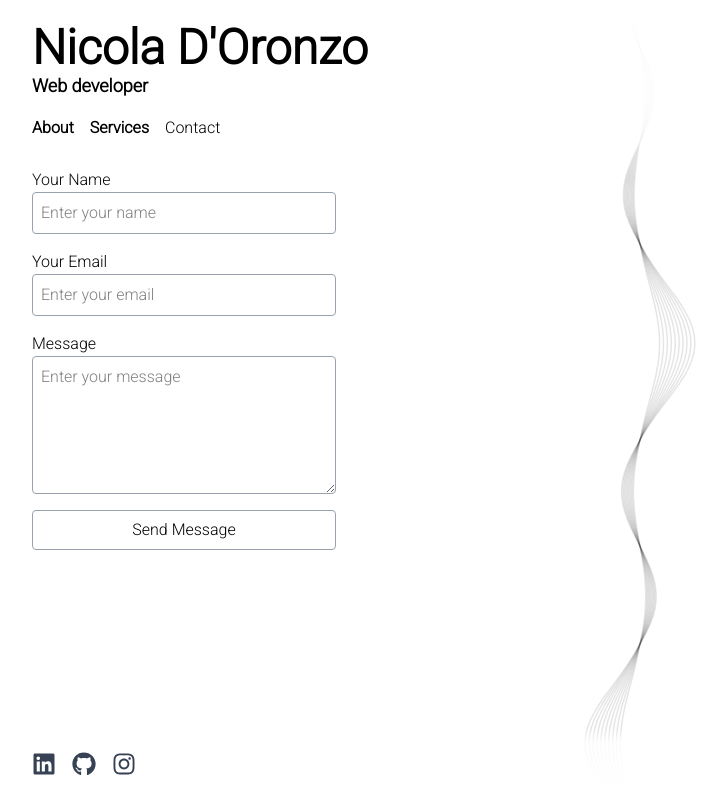
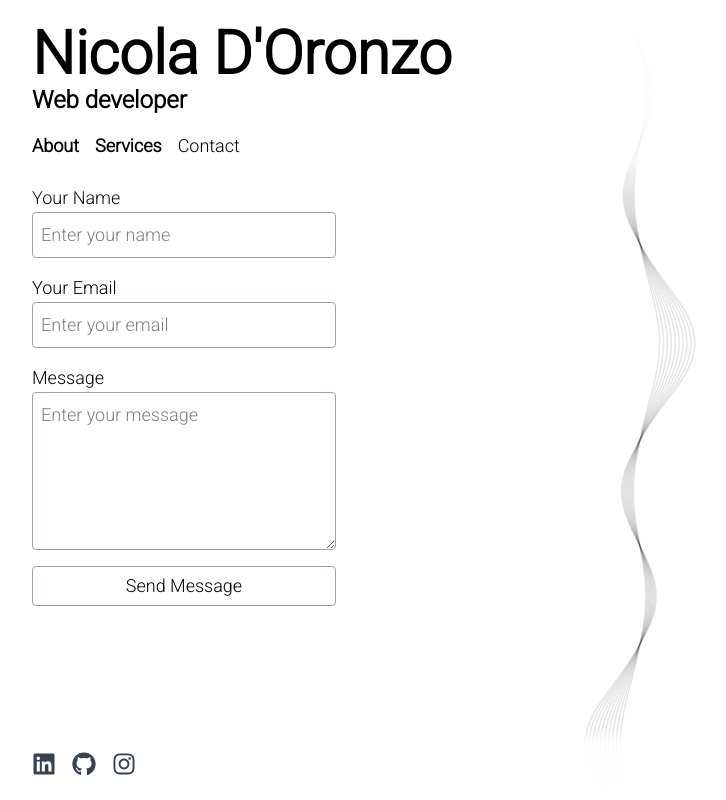
Before and after one commit to DylanBob211/my-portfolio, a Next.js app: page /en/contact in a window 1280 px wide. Shown: the whole page, without its empty margins (0-726 px from the left). Built offline with nearby package versions, Linux system fonts and the light colour scheme; no server answers.

Commit message:
increase header text sizes and adjust main padding for improved layout

```diff
--- a/app/[lang]/header.tsx
+++ b/app/[lang]/header.tsx
@@ -35,7 +35,7 @@ export default function Header({ dict }: { dict: Dictionary }) {
       <div className="container mx-auto">
         <NextLink href={`/${locale}`}>
           <motion.h1
-            className="text-3xl font-bold lg:text-5xl"
+            className="text-3xl font-bold lg:text-6xl"
             initial={{ opacity: 0, y: 5 }}
             animate={{ opacity: 1, y: 0 }}
             transition={{ duration: 1, ease: 'easeInOut' }}
@@ -44,7 +44,7 @@ export default function Header({ dict }: { dict: Dictionary }) {
           </motion.h1>
         </NextLink>
         <motion.h2
-          className="mb-4 text-lg font-semibold"
+          className="mb-4 text-lg font-semibold lg:text-2xl"
           initial={{ opacity: 0, y: 5 }}
           animate={{ opacity: 1, y: 0 }}
           transition={{ duration: 1, ease: 'easeInOut', delay: 0.2 }}
@@ -60,7 +60,11 @@ export default function Header({ dict }: { dict: Dictionary }) {
             className="flex gap-4"
           >
             {navItems.map((item, i) => (
-              <motion.li key={item.name + item.path} variants={listItem}>
+              <motion.li
+                key={item.name + item.path}
+                variants={listItem}
+                className="lg:text-lg"
+              >
                 <Link path={item.path}>{item.name}</Link>
               </motion.li>
             ))}
--- a/app/[lang]/layout.tsx
+++ b/app/[lang]/layout.tsx
@@ -51,7 +51,7 @@ export default async function RootLayout({
         <Background />
         <div className="relative container mx-auto min-h-screen bg-transparent">
           <Header dict={dict} />
-          <main className="pt-40 pb-20 lg:pt-42">{children}</main>
+          <main className="pt-40 pb-20 lg:pt-46 lg:text-lg">{children}</main>
 
           <Footer />
         </div>
--- a/app/[lang]/page.tsx
+++ b/app/[lang]/page.tsx
@@ -11,7 +11,7 @@ export default async function Home({
   const dict = await getDictionary(resolvedParams.lang)
 
   return (
-    <div className="w-1/2 sm:w-2/5 lg:w-1/5">
+    <div className="w-3/5 sm:w-2/5 lg:w-1/5">
       <p className="text-balance">{dict.homepage.introduction}</p>
       <Link href="/services" className="mt-2 block cursor-pointer font-bold">
         <FancyButton>{dict.homepage.cta}</FancyButton>
```
